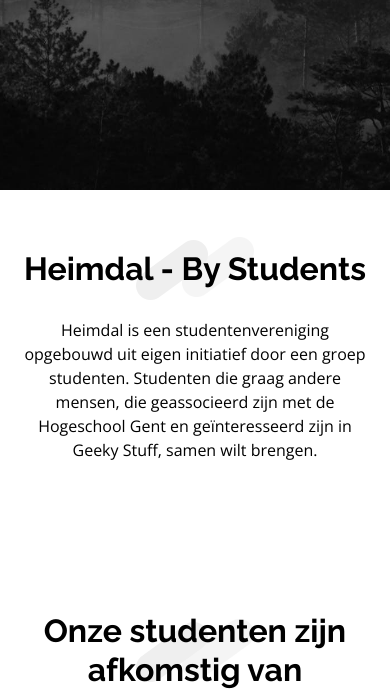
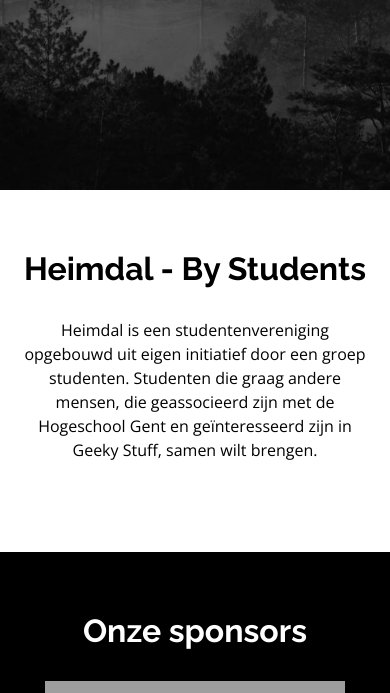
Before and after one commit to Heimdalbe/Jormungandr, a Django app: page / in a window 390 px wide. Shown: the part 654-1347 px from the top of the page. Run offline with Django 3.2, Linux system fonts and the light colour scheme; some libraries are stand-ins or nearby versions; grey boxes are pictures that could not be loaded.

Commit message:
Added sponsor logos

```diff
--- a/Jormungandr/static/css/style.css
+++ b/Jormungandr/static/css/style.css
@@ -456,6 +456,14 @@ section {
   z-index: 2;
 }
 
+.section-title h2.black-title{
+color:white;
+}
+
+.section-title p.enlarged-text{
+    text-size: 50px;
+}
+
 .section-title h2::after {
   content: "";
   position: absolute;
@@ -464,7 +472,7 @@ section {
   transform: translate(-50%, -50%);
   width: 122px;
   height: 66px;
-  background: url(../img/section-title-bg-gray.png) no-repeat;
+  /*background: url(../img/section-title-bg-gray.png) no-repeat;*/
   z-index: -1;
 }
 
--- a/Jormungandr/static/style.css
+++ b/Jormungandr/static/style.css
@@ -22,3 +22,15 @@ div.noBullet ul {
 img.inverted{
     filter: invert(1);
 }
+
+img.sponsor{
+max-width: 300px
+}
+
+.black{
+background-color: black;
+}
+
+.black-title{
+color: white;
+}
--- a/Jormungandr/templates/Jormungandr/index.html
+++ b/Jormungandr/templates/Jormungandr/index.html
@@ -19,7 +19,7 @@
 
         <div class="section-title" data-aos="fade-in" data-aos-delay="100">
             <h2>Heimdal - By Students</h2>
-            <p>Heimdal is een studentenvereniging opgebouwd uit eigen initiatief door een groep studenten. Studenten die
+            <p class="enlarged-text">Heimdal is een studentenvereniging opgebouwd uit eigen initiatief door een groep studenten. Studenten die
                 graag andere mensen, die geassocieerd zijn met de Hogeschool Gent en geïnteresseerd zijn in Geeky Stuff,
                 samen wilt brengen.</p>
         </div>
@@ -28,62 +28,106 @@
     </div>
 </section><!-- End Team Section -->
 
-<section class="" id="from">
+<section class="black" id="sponsors" >
     <div class="container">
+        <div class="section-title" data-aos="fade-in" data-aos-delay="100">
+            <h2 class="black-title">Onze sponsors</h2>
 
             <div class="section-title" data-aos="fade-in" data-aos-delay="100">
-            <h2>Onze studenten zijn afkomstig van</h2>
-
-
-            <!--TODO Add new logos-->
 
                 <div class="row">
                     <div class="col-md-4 col-sm-6 col-12">
-                    <a href="https://www.hogent.be/" target="_blank">
+                        <a href="https://www.facebook.com/cafecomicsans/" target="_blank">
                             <img
-                                width="300" height="75"
-                                src="https://heimdal.xcdn.eu/wp-content/uploads/2018/04/hogent-300x75.png"
-                                class="inverted" alt="Hogeschool Gent"
-                                srcset="https://heimdal.xcdn.eu/wp-content/uploads/2018/04/hogent-300x75.png 300w, https://heimdal.xcdn.eu/wp-content/uploads/2018/04/hogent.png 600w"
-                                sizes="(max-width: 300px) 100vw, 300px">
+
+                                    src="{% static 'img/sponsors/ComicSansTransparant.png' %}"
+                                    class="sponsor" alt="Comic Sans Gent">
+                        </a>
+                        <!--width="300" height="75"-->
+                        <!--sizes="(max-width: 300px) 100vw, 300px"-->
+                        <!--srcset="https://heimdal.xcdn.eu/wp-content/uploads/2018/04/hogent-300x75.png 300w, https://heimdal.xcdn.eu/wp-content/uploads/2018/04/hogent.png 600w"-->
+                    </div>
+                    <div class="col-md-4 col-sm-6 col-12">
+                        <a href="https://hanspunt.be/" target="_blank">
+                            <img
+                                    src="{% static 'img/sponsors/HansPunt.png' %}"
+                                    class="sponsor inverted" alt="HansPunt">
                         </a>
                     </div>
                     <div class="col-md-4 col-sm-6 col-12">
-                    <a href="https://schoolofartsgent.be/en/" target="_blank">
-                        <img width="211" height="150"
-                             src="https://heimdal.xcdn.eu/wp-content/uploads/2018/04/kask-1.png"
-                             class=inverted"
-                             alt="School Of Arts Gent">
+                        <a href="https://www.thezone.be/" target="_blank">
+                            <img
+                                    src="{% static 'img/sponsors/TheZone.png' %}"
+                                    class="sponsor" alt="The Zone">
                         </a>
                     </div>
                     <div class="col-md-4 col-sm-6 col-12">
-                    <a href="https://www.ugent.be/" target="_blank">
-                        <img width="193" height="150"
-                             src="https://heimdal.xcdn.eu/wp-content/uploads/2018/04/universiteit-1.png"
-                             class="inverted"
-                             alt="Universiteit Gent">
-                    </a>
-                </div>
-                <div class="col-md-4 col-sm-6 col-12">
-                    <a href="https://www.arteveldehogeschool.be/" target="_blank">
-                        <img width="300" height="141"
-                             src="https://heimdal.xcdn.eu/wp-content/uploads/2018/04/artevelde-1-300x141.png"
-                             class="inverted"
-                             alt="Artevelde Hogeschool"
-                             srcset="https://heimdal.xcdn.eu/wp-content/uploads/2018/04/artevelde-1-300x141.png 300w, https://heimdal.xcdn.eu/wp-content/uploads/2018/04/artevelde-1.png 320w"
-                             sizes="(max-width: 300px) 100vw, 300px">
-                    </a>
+                        <a href="https://www.hogent.be/" target="_blank">
+                            <img
+                                    src="{% static 'img/institutes/HoGent_Logo_black.png' %}"
+                                    class="sponsor inverted" alt="Hogeschool Gent">
                     </div>
                 </div>
 
             </div>
-
-
+        </div>
     </div>
 </section>
 
 {% endblock %}
 
+
+<!--  INSTITUTEN  -->
+
+<!--<div class="section-title" data-aos="fade-in" data-aos-delay="100">-->
+<!--<h2>Onze studenten zijn afkomstig van</h2>-->
+
+
+<!--&lt;!&ndash;TODO Add new logos&ndash;&gt;-->
+
+<!--<div class="row">-->
+<!--<div class="col-md-4 col-sm-6 col-12">-->
+<!--<a href="https://www.hogent.be/" target="_blank">-->
+<!--<img-->
+<!--width="300" height="75"-->
+<!--src="https://heimdal.xcdn.eu/wp-content/uploads/2018/04/hogent-300x75.png"-->
+<!--class="inverted" alt="Hogeschool Gent"-->
+<!--srcset="https://heimdal.xcdn.eu/wp-content/uploads/2018/04/hogent-300x75.png 300w, https://heimdal.xcdn.eu/wp-content/uploads/2018/04/hogent.png 600w"-->
+<!--sizes="(max-width: 300px) 100vw, 300px">-->
+<!--</a>-->
+<!--</div>-->
+<!--<div class="col-md-4 col-sm-6 col-12">-->
+<!--<a href="https://schoolofartsgent.be/en/" target="_blank">-->
+<!--<img width="211" height="150"-->
+<!--src="https://heimdal.xcdn.eu/wp-content/uploads/2018/04/kask-1.png"-->
+<!--class=inverted"-->
+<!--alt="School Of Arts Gent">-->
+<!--</a>-->
+<!--</div>-->
+<!--<div class="col-md-4 col-sm-6 col-12">-->
+<!--<a href="https://www.ugent.be/" target="_blank">-->
+<!--<img width="193" height="150"-->
+<!--src="https://heimdal.xcdn.eu/wp-content/uploads/2018/04/universiteit-1.png"-->
+<!--class="inverted"-->
+<!--alt="Universiteit Gent">-->
+<!--</a>-->
+<!--</div>-->
+<!--<div class="col-md-4 col-sm-6 col-12">-->
+<!--<a href="https://www.arteveldehogeschool.be/" target="_blank">-->
+<!--<img width="300" height="141"-->
+<!--src="https://heimdal.xcdn.eu/wp-content/uploads/2018/04/artevelde-1-300x141.png"-->
+<!--class="inverted"-->
+<!--alt="Artevelde Hogeschool"-->
+<!--srcset="https://heimdal.xcdn.eu/wp-content/uploads/2018/04/artevelde-1-300x141.png 300w, https://heimdal.xcdn.eu/wp-content/uploads/2018/04/artevelde-1.png 320w"-->
+<!--sizes="(max-width: 300px) 100vw, 300px">-->
+<!--</a>-->
+<!--</div>-->
+<!--</div>-->
+
+<!--</div>-->
+
+
+<!--OUDE PORTRAITS-->
 
 <!--<div class="row">-->
 
--- a/Jormungandr/templates/Jormungandr/praesidium.html
+++ b/Jormungandr/templates/Jormungandr/praesidium.html
@@ -21,7 +21,6 @@
                                     {{ year }}
                                 </option>
                                 {% endfor %}
-
                             </select>
                         </form>
                     </div>
```
Lines whose indentation alone changed are shown as unchanged.
